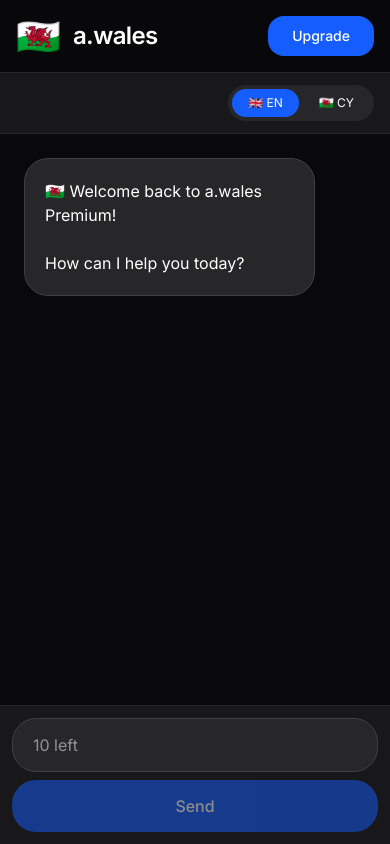
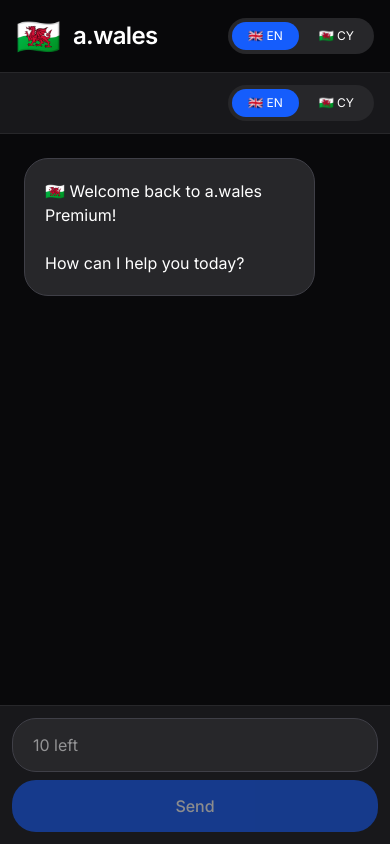
Before and after one commit to walesai/a-wales, a Next.js app: page /chat in a window 390 px wide. Built offline with nearby package versions, Linux system fonts and the light colour scheme.

Commit message:
Add Manage Plan button beside toggle on mobile

```diff
--- a/app/chat/page.tsx
+++ b/app/chat/page.tsx
@@ -109,18 +109,33 @@ export default function Chat() {
       <Link href="/pricing">Pricing</Link>
     </nav>
 
+    {/* Desktop + Mobile Toggle + Manage Plan */}
     <div className="flex items-center gap-3">
+      <div className="flex gap-1 bg-zinc-800 rounded-full p-1">
+        <button onClick={() => setIsWelsh(false)} className={`px-4 py-1.5 rounded-full text-xs transition ${!isWelsh ? 'bg-blue-600' : ''}`}>🇬🇧 EN</button>
+        <button onClick={() => setIsWelsh(true)} className={`px-4 py-1.5 rounded-full text-xs transition ${isWelsh ? 'bg-red-600' : ''}`}>🏴󠁧󠁢󠁷󠁬󠁳󠁿 CY</button>
+      </div>
+
       {isSubscribed ? (
-              <button onClick={openCustomerPortal} className="px-6 py-2.5 bg-emerald-600 hover:bg-emerald-700 rounded-2xl text-sm font-medium">
+        <button onClick={openCustomerPortal} className="px-5 py-2.5 bg-emerald-600 hover:bg-emerald-700 rounded-2xl text-sm font-medium hidden md:block">
           Manage Plan
         </button>
       ) : (
-              <Link href="/pricing" className="px-6 py-2.5 bg-blue-600 hover:bg-blue-700 rounded-2xl text-sm font-medium">
+        <Link href="/pricing" className="px-5 py-2.5 bg-blue-600 hover:bg-blue-700 rounded-2xl text-sm font-medium hidden md:block">
           Upgrade
         </Link>
       )}
     </div>
   </div>
+
+  {/* Mobile Manage Plan Button (visible on small screens) */}
+  {isSubscribed && (
+    <div className="md:hidden border-t border-zinc-800 bg-zinc-900 px-4 py-3 flex justify-center">
+      <button onClick={openCustomerPortal} className="w-full max-w-xs py-3 bg-emerald-600 hover:bg-emerald-700 rounded-2xl text-sm font-medium">
+        Manage Plan
+      </button>
+    </div>
+  )}
 </header>
 
       {/* Welsh Toggle */}
```
Lines whose indentation alone changed are shown as unchanged.
